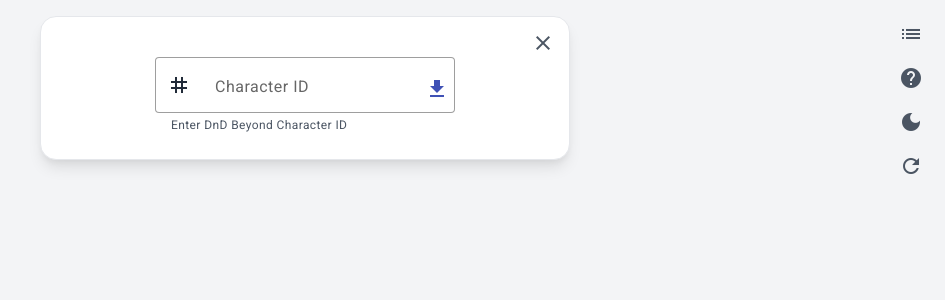
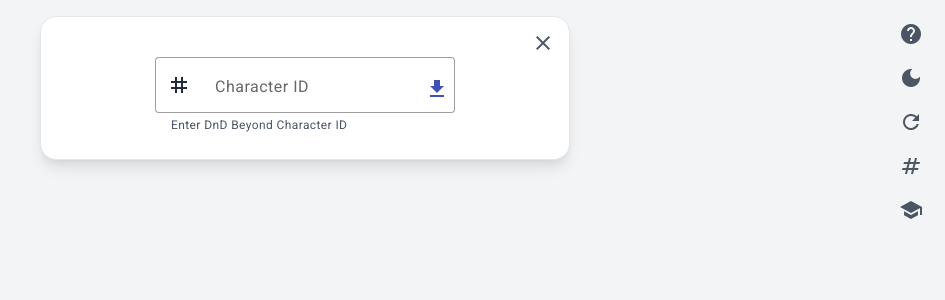
Before and after one commit to jbrecht/dnd-dashboard, an Angular app: page / in a window 1280 px wide. Shown: the top 300 px of the page, without its empty margins (335-1280 px from the left). Built offline with nearby package versions, Linux system fonts and the light colour scheme.

Commit message:
feat: Implement stat display mode toggle for character cards and refactor stats presentation.

```diff
--- a/angular.json
+++ b/angular.json
@@ -38,8 +38,8 @@
                 },
                 {
                   "type": "anyComponentStyle",
-                  "maximumWarning": "6kB",
-                  "maximumError": "8kB"
+                  "maximumWarning": "12kB",
+                  "maximumError": "16kB"
                 }
               ],
               "outputHashing": "all"
--- a/src/app/character-card/character-card.component.html
+++ b/src/app/character-card/character-card.component.html
@@ -4,6 +4,7 @@
       <div class="card__face card__face--front">
         <app-character-stats
           [character]="character()"
+          [statDisplayMode]="statDisplayMode()"
           (deleteRequest)="onDelete($event)"
           (refreshRequest)="onRefresh($event)"
           (showSkillsRequest)="switchToSkills()">
--- a/src/app/character-card/character-card.component.ts
+++ b/src/app/character-card/character-card.component.ts
@@ -3,17 +3,18 @@
 import { Character } from '../models/character.model';
 import { CharacterSkillsComponent } from '../character-skills/character-skills.component';
 import { CharacterStatsComponent } from '../character-stats/character-stats.component';
-import { ViewMode } from '../dashboard/dashboard.component';
+import { ViewMode, StatDisplayMode } from '../models/ui.models';
 
 @Component({
-    selector: 'app-character-card',
-    imports: [CharacterSkillsComponent, CharacterStatsComponent],
-    templateUrl: './character-card.component.html',
-    styleUrl: './character-card.component.scss'
+  selector: 'app-character-card',
+  imports: [CharacterSkillsComponent, CharacterStatsComponent],
+  templateUrl: './character-card.component.html',
+  styleUrl: './character-card.component.scss',
 })
 export class CharacterCardComponent implements OnChanges {
   readonly character = input.required<Character>();
   readonly viewMode = input<ViewMode>('card');
+  readonly statDisplayMode = input<StatDisplayMode>('value-top');
   readonly deleteRequest = output<number>();
   readonly refreshRequest = output<number>();
 
--- a/src/app/character-stats/character-stats.component.html
+++ b/src/app/character-stats/character-stats.component.html
@@ -45,14 +45,10 @@
       <p class="subtitle">{{ character().race.fullName }}</p>
       <div class="classes-list" [class.compact-mode]="character().classes.length > 2">
         @for (cls of character().classes; track cls) {
-          <div
-            class="class-chip"
-            [matTooltip]="getClassTooltip(cls)">
+          <div class="class-chip" [matTooltip]="getClassTooltip(cls)">
             {{ cls.definition.name }}
             @if (cls.subclassDefinition) {
-              <span class="subclass-text"
-                >({{ cls.subclassDefinition.name }})</span
-                >
+              <span class="subclass-text">({{ cls.subclassDefinition.name }})</span>
             }
             <span class="level-badge">{{ cls.level }}</span>
           </div>
@@ -78,9 +74,7 @@
             </div>
             <!-- Special Senses -->
             @for (sense of character().senses.special; track sense) {
-                <div
-                  class="passive-item"
-                  [matTooltip]="sense.name + ' ' + sense.value">
+              <div class="passive-item" [matTooltip]="sense.name + ' ' + sense.value">
                 <mat-icon>{{ sense.icon }}</mat-icon>
                 <span>{{ sense.value.replace(' ft.', '') }}</span>
               </div>
@@ -111,9 +105,7 @@
         <div class="hp-container">
           <div class="hp-values">
             @if (character().hitPoints.temp > 0) {
-                <span
-                  class="temp"
-                  matTooltip="Temporary Hit Points"
+              <span class="temp" matTooltip="Temporary Hit Points"
                 >+{{ character().hitPoints.temp }}
               </span>
             }
@@ -136,7 +128,7 @@
   <div class="card-bottom">
     <div class="stats-grid">
       @for (stat of character().stats; track stat) {
-          <div class="stat-box">
+        <div class="stat-box" [class.mod-top]="statDisplayMode() === 'mod-top'">
           <div class="stat-label">{{ stat.name }}</div>
           <div class="stat-value">{{ stat.value }}</div>
           <div
--- a/src/app/character-stats/character-stats.component.scss
+++ b/src/app/character-stats/character-stats.component.scss
@@ -12,11 +12,6 @@
   flex-direction: column;
   position: relative; /* Ensure loading overlay is contained */
   height: 100%;
-
-  &:hover {
-    transform: translateY(-4px);
-    box-shadow: var(--card-shadow-hover);
-  }
 
   .loading-overlay {
     position: absolute;
@@ -394,6 +389,7 @@
         .stat-mod {
           font-size: 0.7rem;
           font-weight: 600;
+          line-height: 1;
 
           &.positive {
             color: var(--stat-positive);
@@ -402,6 +398,23 @@
             color: var(--stat-negative);
           }
         }
+
+        &.mod-top {
+          .stat-value {
+            order: 2;
+            font-size: 0.7rem;
+            font-weight: 600;
+            margin-bottom: 0;
+            color: var(--text-secondary);
+          }
+
+          .stat-mod {
+            order: 1;
+            font-size: 1.125rem;
+            font-weight: 800;
+            margin-bottom: 0.125rem;
+          }
+        }
       }
     }
   }
--- a/src/app/character-stats/character-stats.component.ts
+++ b/src/app/character-stats/character-stats.component.ts
@@ -9,6 +9,7 @@
 import { MatIconModule } from '@angular/material/icon';
 import { MatTooltipModule } from '@angular/material/tooltip';
 import { Character } from '../models/character.model';
+import { StatDisplayMode } from '../models/ui.models';
 
 @Component({
   selector: 'app-character-stats',
@@ -20,13 +21,14 @@
     MatListModule,
     MatButtonModule,
     MatIconModule,
-        MatTooltipModule
+    MatTooltipModule,
   ],
   templateUrl: './character-stats.component.html',
-    styleUrl: './character-stats.component.scss'
+  styleUrl: './character-stats.component.scss',
 })
 export class CharacterStatsComponent {
   readonly character = input.required<Character>();
+  readonly statDisplayMode = input<StatDisplayMode>('value-top');
   readonly deleteRequest = output<number>();
   readonly refreshRequest = output<number>();
   readonly showSkillsRequest = output<void>();
--- a/src/app/dashboard/dashboard.component.html
+++ b/src/app/dashboard/dashboard.component.html
@@ -2,14 +2,6 @@
   <div class="dashboard-content">
     <!-- Top Right Controls -->
     <div class="top-right-controls">
-      <button
-        mat-icon-button
-        (click)="toggleViewMode()"
-        class="view-toggle icon-btn"
-        [matTooltip]="viewMode === 'card' ? 'Switch to Skills View' : 'Switch to Card View'"
-        [attr.aria-label]="'Toggle view mode'">
-        <mat-icon>{{ viewMode === 'card' ? 'list' : 'grid_view' }}</mat-icon>
-      </button>
       <button
         mat-icon-button
         (click)="openHelp()"
@@ -33,6 +25,27 @@
         matTooltip="Reload All Characters"
         [attr.aria-label]="'Reload all characters'">
         <mat-icon>refresh</mat-icon>
+      </button>
+      <button
+        mat-icon-button
+        (click)="toggleStatDisplayMode()"
+        class="stat-mode-toggle icon-btn"
+        [matTooltip]="
+          statDisplayMode === 'value-top'
+            ? 'Switch to Modifier Emphasis'
+            : 'Switch to Score Emphasis'
+        "
+        [attr.aria-label]="'Toggle stat display mode'">
+        <mat-icon>{{ statDisplayMode === 'value-top' ? 'numbers' : 'exposure' }}</mat-icon>
+      </button>
+
+      <button
+        mat-icon-button
+        (click)="toggleViewMode()"
+        class="view-toggle icon-btn"
+        [matTooltip]="viewMode === 'card' ? 'Switch to Skills View' : 'Switch to Card View'"
+        [attr.aria-label]="'Toggle view mode'">
+        <mat-icon>{{ viewMode === 'card' ? 'school' : 'grid_view' }}</mat-icon>
       </button>
       @if (!showInput) {
         <button
@@ -91,6 +104,7 @@
         <app-character-card
           [character]="char"
           [viewMode]="viewMode"
+          [statDisplayMode]="statDisplayMode"
           (deleteRequest)="removeCharacter(char.id)"
           (refreshRequest)="refreshCharacter(char.id)"
           [@cardAnimation]>
--- a/src/app/dashboard/dashboard.component.ts
+++ b/src/app/dashboard/dashboard.component.ts
@@ -11,14 +11,13 @@
 import { trigger, transition, style, animate } from '@angular/animations';
 import { CharacterCardComponent } from '../character-card/character-card.component';
 import { CharacterSkillsComponent } from '../character-skills/character-skills.component';
+import { ViewMode, StatDisplayMode } from '../models/ui.models';
 
 interface CachedCharacter {
   input: string;
   character: Character;
   lastUpdated: number;
 }
-
-export type ViewMode = 'card' | 'skills';
 
 @Component({
   selector: 'app-dashboard',
@@ -29,7 +28,7 @@
     MatFormFieldModule,
     FormsModule,
     MatTooltipModule,
-        CharacterCardComponent
+    CharacterCardComponent,
   ],
   templateUrl: './dashboard.component.html',
   styleUrls: ['./dashboard.component.scss'],
@@ -37,10 +36,13 @@
     trigger('cardAnimation', [
       transition(':leave', [
         style({ opacity: 1, transform: 'scale(1)', height: '*' }),
-                animate('300ms ease-out', style({ opacity: 0, transform: 'scale(0.8)', height: 0, margin: 0 })),
+        animate(
+          '300ms ease-out',
+          style({ opacity: 0, transform: 'scale(0.8)', height: 0, margin: 0 })
+        ),
       ]),
     ]),
-    ]
+  ],
 })
 export class DashboardComponent implements OnInit {
   private characterService = inject(Character2Service);
@@ -52,14 +54,17 @@
 
   private readonly STORAGE_KEY = 'dnd-dashboard';
   private readonly VIEW_MODE_KEY = 'dnd-dashboard-view-mode';
+  private readonly STAT_MODE_KEY = 'dnd-dashboard-stat-mode';
 
   isDarkMode = true;
   showInput = true;
   viewMode: ViewMode = 'card';
+  statDisplayMode: StatDisplayMode = 'value-top';
 
   ngOnInit() {
     this.loadTheme();
     this.loadViewMode();
+    this.loadStatDisplayMode();
     this.loadSavedCharacters();
     this.refreshCharacters();
   }
@@ -79,6 +84,11 @@
     this.saveViewMode();
   }
 
+  toggleStatDisplayMode() {
+    this.statDisplayMode = this.statDisplayMode === 'value-top' ? 'mod-top' : 'value-top';
+    this.saveStatDisplayMode();
+  }
+
   private loadViewMode() {
     const saved = localStorage.getItem(this.VIEW_MODE_KEY);
     if (saved === 'card' || saved === 'skills') {
@@ -88,6 +98,17 @@
 
   private saveViewMode() {
     localStorage.setItem(this.VIEW_MODE_KEY, this.viewMode);
+  }
+
+  private loadStatDisplayMode() {
+    const saved = localStorage.getItem(this.STAT_MODE_KEY);
+    if (saved === 'value-top' || saved === 'mod-top') {
+      this.statDisplayMode = saved;
+    }
+  }
+
+  private saveStatDisplayMode() {
+    localStorage.setItem(this.STAT_MODE_KEY, this.statDisplayMode);
   }
 
   private loadTheme() {
--- /dev/null
+++ b/src/app/models/ui.models.ts
@@ -0,0 +1,2 @@
+export type ViewMode = 'card' | 'skills';
+export type StatDisplayMode = 'value-top' | 'mod-top';
```
Lines whose indentation alone changed are shown as unchanged.
